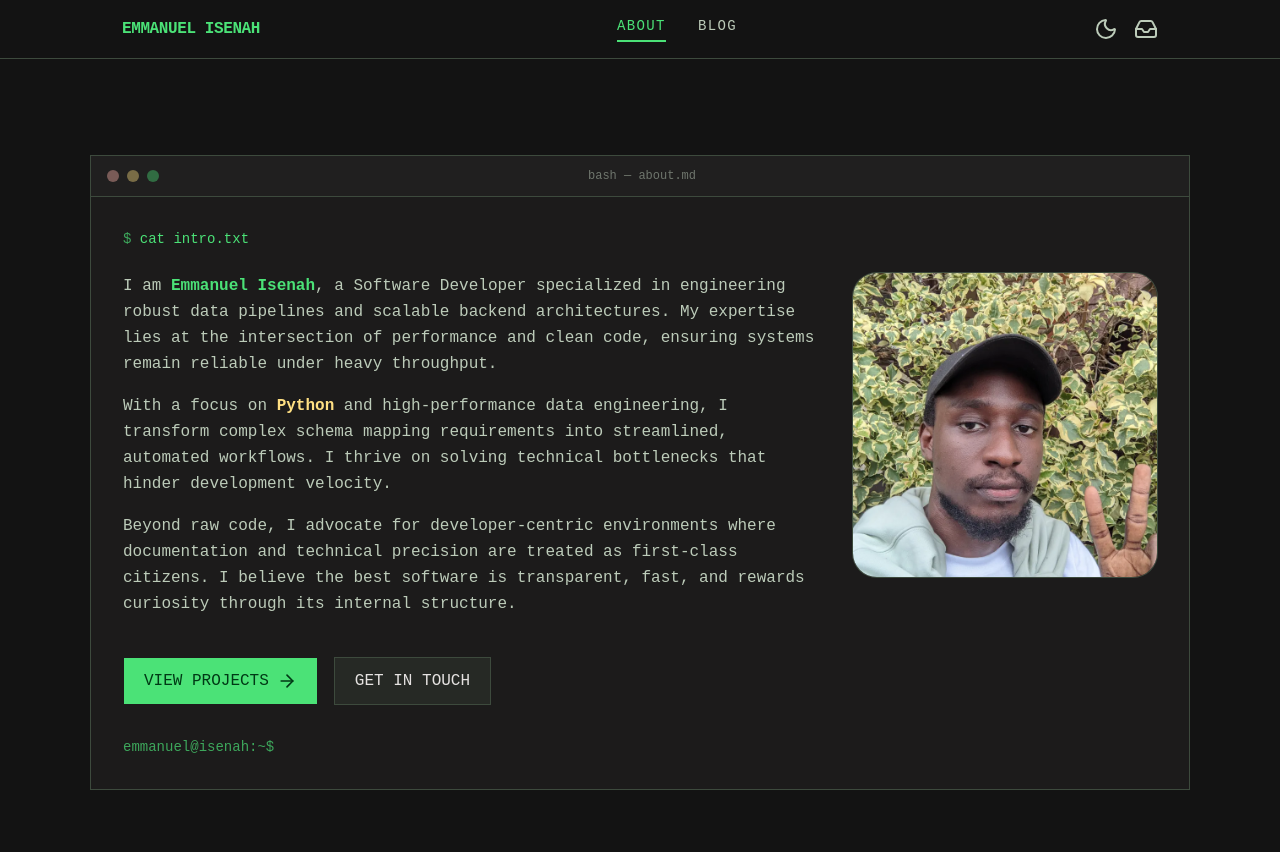
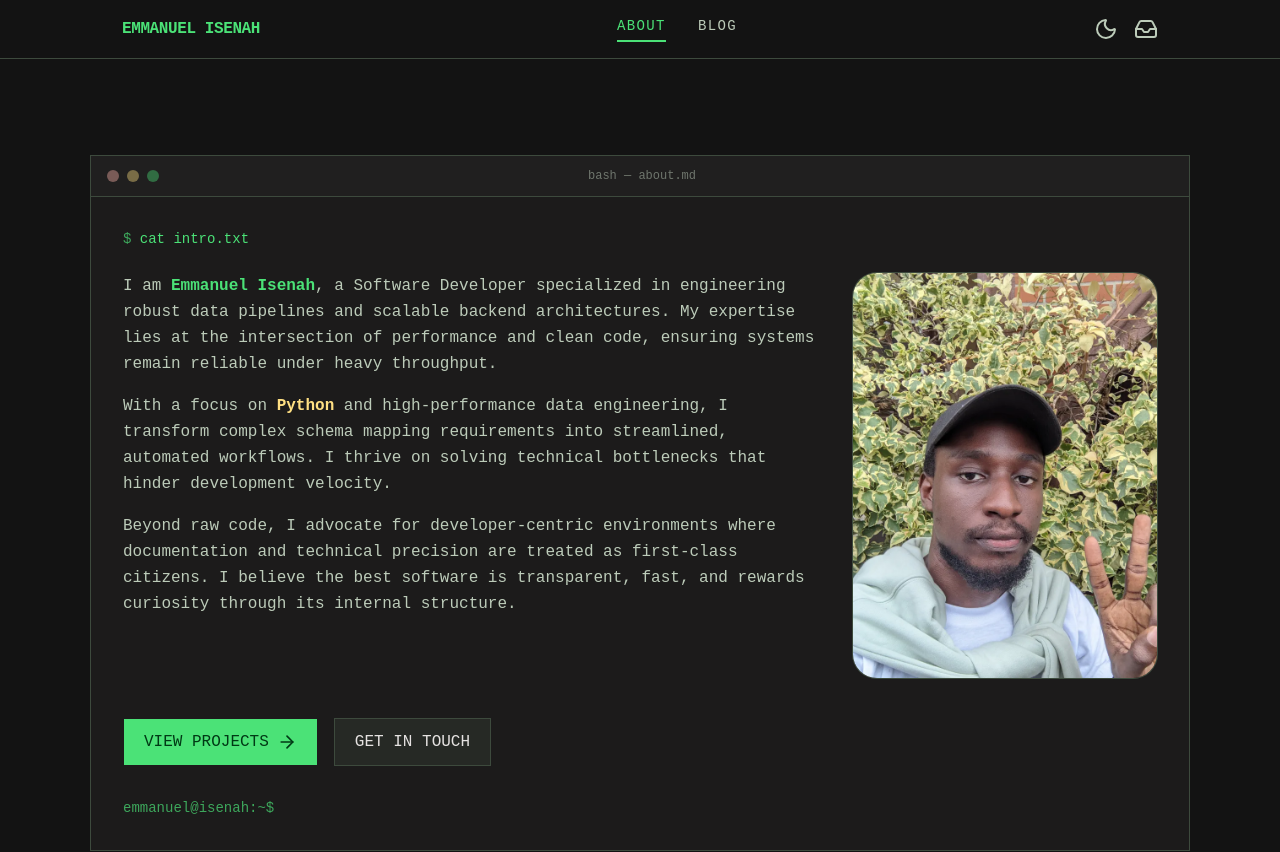
Before and after one commit to Armadillidiid/portfolio, a React (Vite) app: page / in a window 1280 px wide. Shown: the top 852 px of the page. Built offline with nearby package versions, Linux system fonts and the light colour scheme.

Commit message:
fix: restore 3:4 portrait aspect on hero image

```diff
--- a/src/components/about/hero-section.tsx
+++ b/src/components/about/hero-section.tsx
@@ -46,7 +46,7 @@ export function HeroSection() {
             </p>
           </div>
           <div className="hidden md:block">
-            <div className="relative overflow-hidden aspect-square w-full rounded-[1.5rem] ring-1 ring-border">
+            <div className="relative overflow-hidden aspect-[3/4] w-full rounded-[1.5rem] ring-1 ring-border">
               <img
                 src="/pfp.webp"
                 alt="Portrait of Emmanuel Isenah"
```
